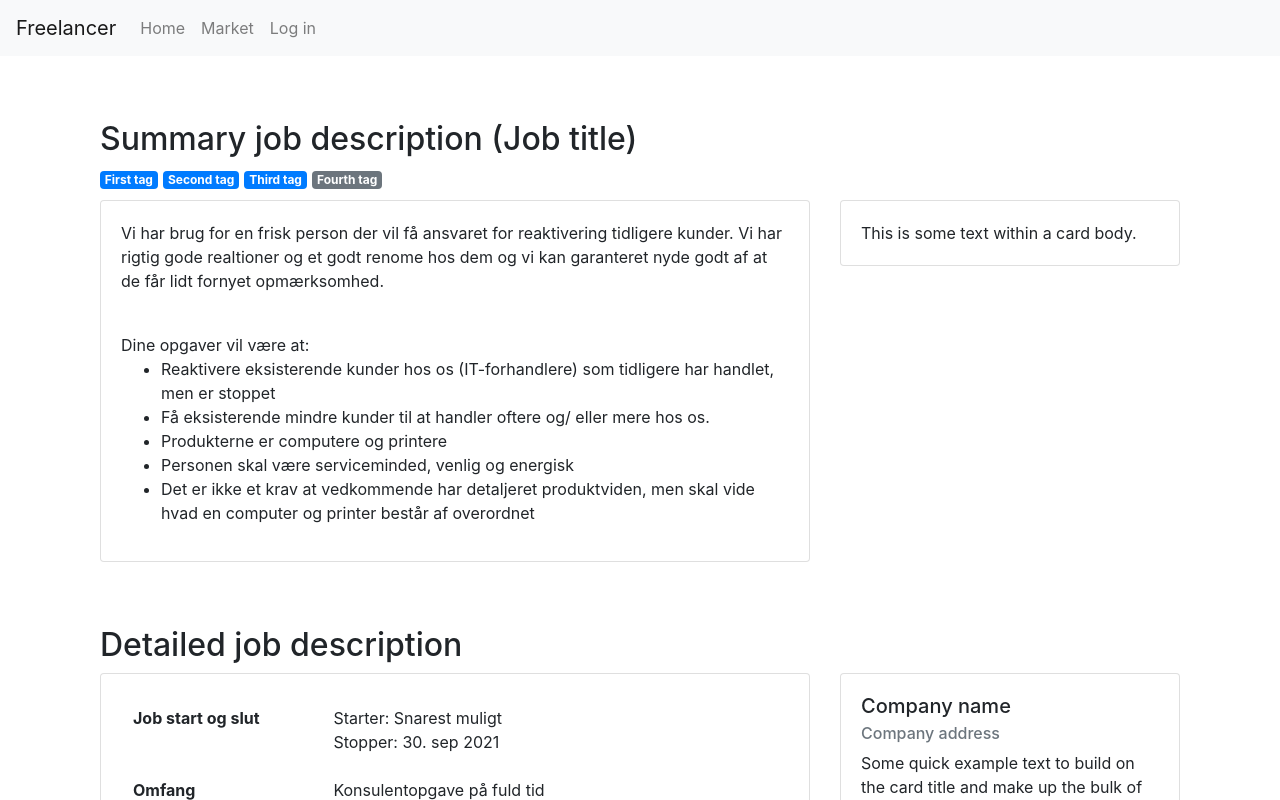
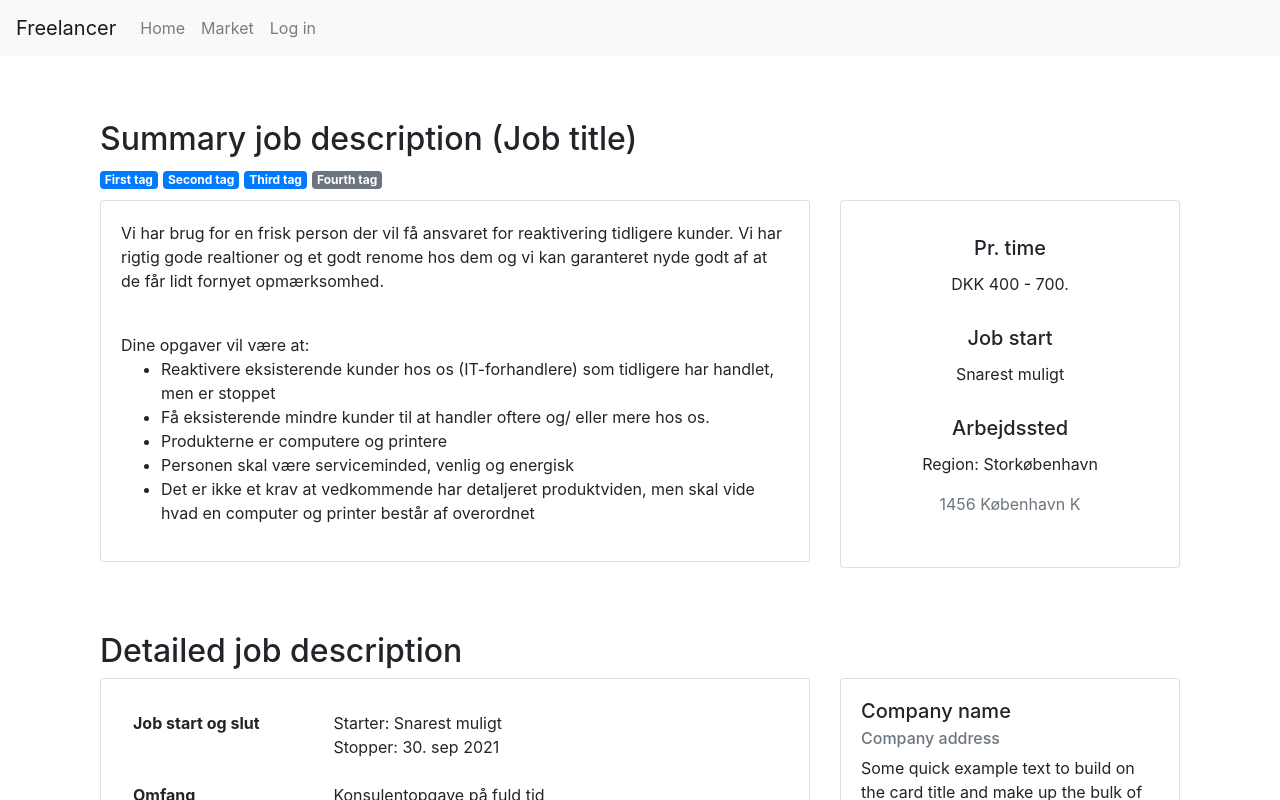
Before and after one commit to outrageousbog/Freelance-portal, a React (Create React App) app: page /#/detailedjob in a window 1280 px wide. Shown: the top 800 px of the page. Built offline with nearby package versions, Linux system fonts and the light colour scheme.

Commit message:
Added about Job summary right card.

```diff
--- a/src/DetailedJobPage/DetailedJobPage.css
+++ b/src/DetailedJobPage/DetailedJobPage.css
@@ -6,3 +6,8 @@
     margin-right: 0.5%;
     margin-bottom: 1%;
 }
+
+.aboutJobRightCard {
+    padding-top: 5%;
+    padding-bottom: 5%;
+}
--- a/src/DetailedJobPage/DetailedJobPage.js
+++ b/src/DetailedJobPage/DetailedJobPage.js
@@ -41,9 +41,20 @@ function DetailedJobPage() {
                             </div>
                         </div>
                         <div className="col-sm-4">
-                            <div className="card">
+                            <div className="card text-center">
                                 <div className="card-body">
-                                    This is some text within a card body.
+                                    <div className="aboutJobRightCard">
+                                        <h5 className="card-title">Pr. time</h5>
+                                        <p className="card-text">DKK 400 - 700.</p>
+                                    </div>
+                                    <div className="aboutJobRightCard">
+                                        <h5 className="card-title">Job start</h5>
+                                        <p className="card-text">Snarest muligt</p>
+                                    </div>
+                                    <div className="aboutJobRightCard">
+                                        <h5 className="card-title">Arbejdssted</h5>
+                                        <p className="card-text"><p>Region: Storkøbenhavn</p><p className="text-muted">1456 København K</p></p>
+                                    </div>
                                 </div>
                             </div>
                         </div>
```
